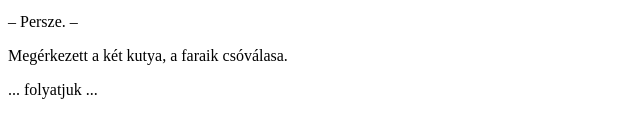
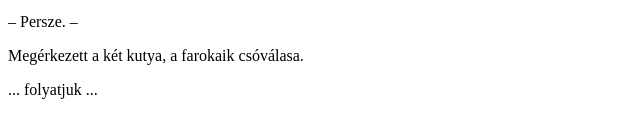
Before and after one commit to kiskalandok/kiskalandok.github.io, a plain HTML site: page index.html in a window 1280 px wide. Shown: the part 322-460 px from the top of the page, 0-640 px from the left. Drawn offline with Linux system fonts and the light colour scheme.

Commit message:
farokaik typo

```diff
--- a/index.html
+++ b/index.html
@@ -21,7 +21,7 @@
         nagyon szeretem a játékokat. Menjünk!</p>
       <p>– Gyalog megyünk, ugye? – nyüszített Hazelnut.</p>
       <p>– Persze. –</p>
-      <p>Megérkezett a két kutya, a faraik csóválasa.</p>
+      <p>Megérkezett a két kutya, a farokaik csóválasa.</p>
       <p>... folyatjuk ...</p>
     </article>
 </body>
```
